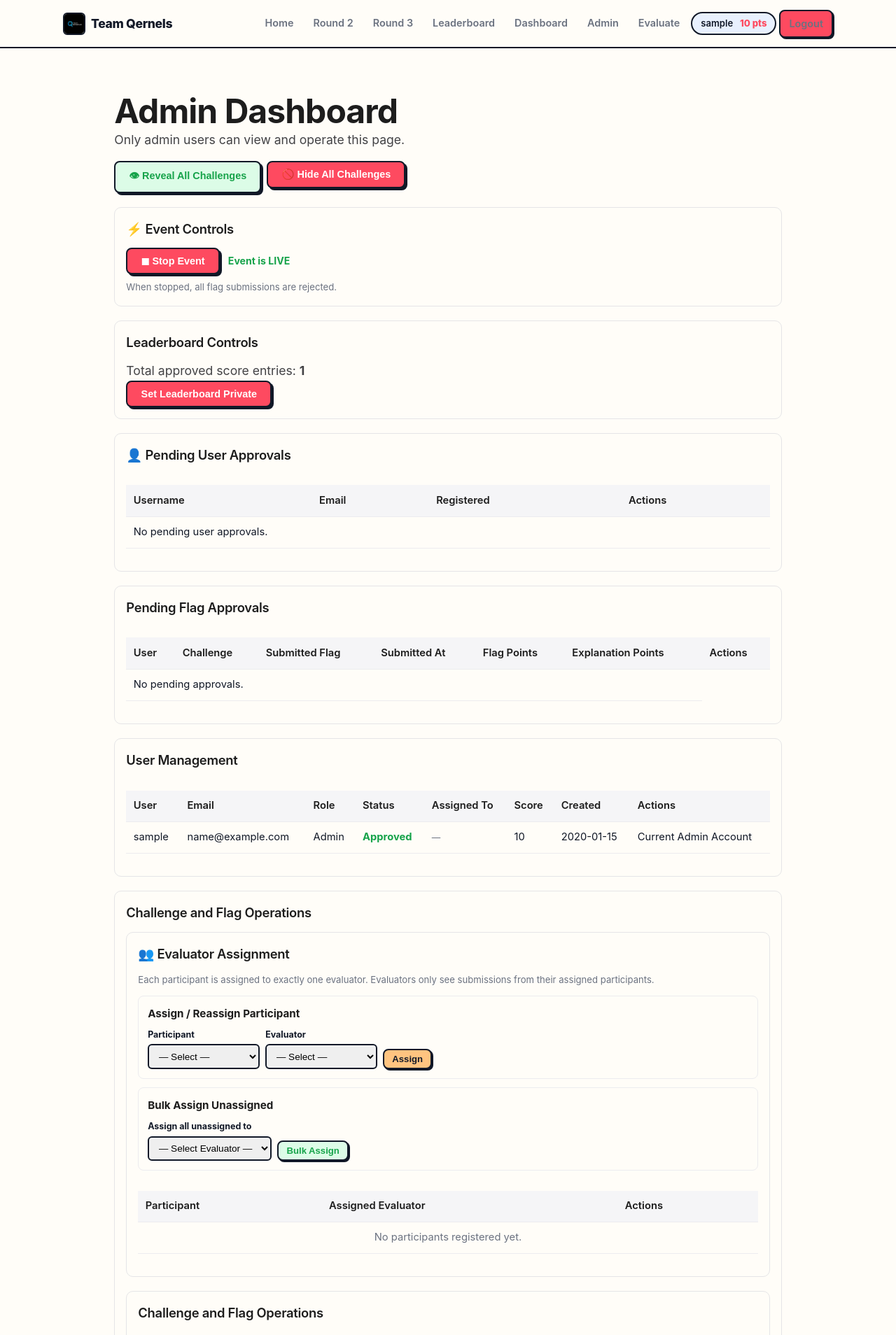
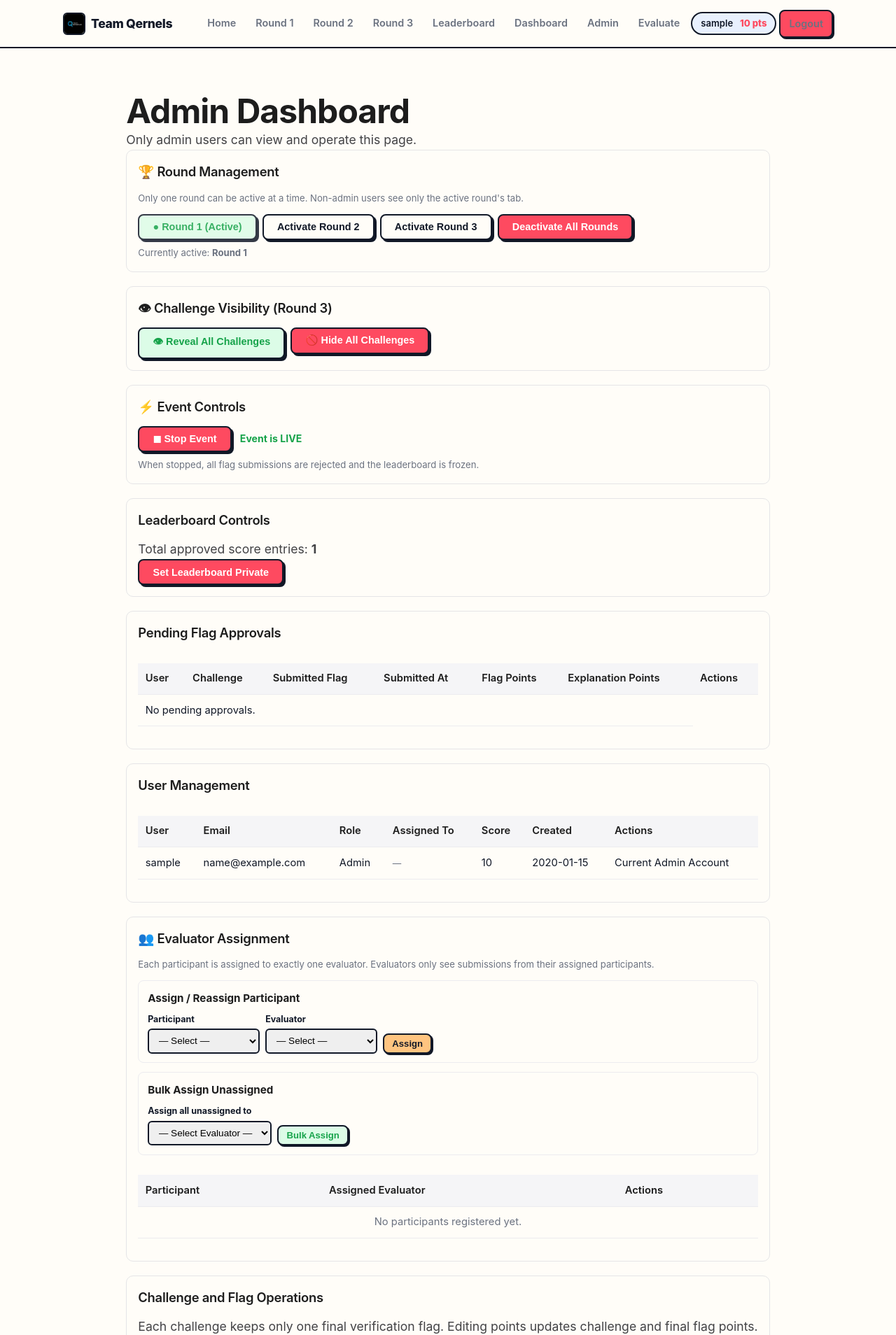
Before and after one commit to RaghunandhanG/ML-Fest-Platform, a FastAPI app: page /admin/dashboard in a window 1280 px wide. Shown: the top 1908 px of the page at 70% size. Run offline with FastAPI, Linux system fonts and the light colour scheme; a user stored in the database is signed in; tables that the repository leaves empty hold one stand-in row (values such as "Sample post").

Commit message:
activate separate rounds

```diff
--- a/database.py
+++ b/database.py
@@ -13,5 +13,5 @@ os.makedirs(os.path.join(BASE_DIR, "instance"), exist_ok=True)
 
 connect_args = {"check_same_thread": False} if DATABASE_URL.startswith("sqlite") else {}
 engine = create_engine(DATABASE_URL, connect_args=connect_args)
-SessionLocal = sessionmaker(autocommit=False, autoflush=False, bind=engine)
+SessionLocal = sessionmaker(autocommit=False, autoflush=False, bind=engine, expire_on_commit=False)
 Base = declarative_base()
--- a/deps.py
+++ b/deps.py
@@ -66,6 +66,7 @@ def render(template_name: str, request: Request, **context):
         "get_flashed_messages": lambda with_categories=False: (
             flashes if with_categories else [m for _, m in flashes]
         ),
+        "site_config": getattr(request.state, "site_config", None),
         **context,
     }
     return templates.TemplateResponse(template_name, ctx)
--- a/main.py
+++ b/main.py
@@ -19,7 +19,7 @@ from starlette.middleware.sessions import SessionMiddleware
 from config import SECRET_KEY, UPLOAD_FOLDER
 from database import Base, engine, SessionLocal
 from deps import render, ANONYMOUS
-from models import User, Challenge, Flag
+from models import User, Challenge, Flag, SiteConfig, get_site_config
 from challenge_catalog import CATALOG, get_catalog_by_order
 
 BASE_DIR = os.path.dirname(os.path.abspath(__file__))
@@ -113,11 +113,17 @@ def ensure_challenge_files():
                     f.write(f"Source: {item['url']}\n")
 
 
+def ensure_site_config(db):
+    """Ensure a SiteConfig singleton row exists."""
+    get_site_config(db)
+
+
 def init_data():
     db = SessionLocal()
     try:
         sync_challenge_catalog(db)
         ensure_default_admin(db)
+        ensure_site_config(db)
     finally:
         db.close()
     ensure_challenge_files()
@@ -152,7 +158,11 @@ async def db_session_middleware(request: Request, call_next):
             request.state.user = user if user else ANONYMOUS
         else:
             request.state.user = ANONYMOUS
+        request.state.site_config = get_site_config(session)
         response = await call_next(request)
+        # Prevent browsers/proxies from caching user-specific pages
+        response.headers.setdefault("Cache-Control", "no-store, no-cache, must-revalidate, max-age=0")
+        response.headers.setdefault("Pragma", "no-cache")
         return response
     except Exception:
         session.rollback()
@@ -161,7 +171,15 @@ async def db_session_middleware(request: Request, call_next):
         session.close()
 
 
-app.add_middleware(SessionMiddleware, secret_key=SECRET_KEY)
+app.add_middleware(
+    SessionMiddleware,
+    secret_key=SECRET_KEY,
+    session_cookie="ctf_session",
+    max_age=14 * 24 * 60 * 60,
+    same_site="lax",
+    https_only=False,
+    path="/",
+)
 
 
 # ── Static files ─────────────────────────────────────────────────────────────
@@ -171,7 +189,7 @@ app.mount("/static", StaticFiles(directory=os.path.join(BASE_DIR, "static")), na
 
 # ── Include routers ──────────────────────────────────────────────────────────
 
-from routes import auth, api, challenges, admin, evaluator, evaluation, round2  # noqa: E402
+from routes import auth, api, challenges, admin, evaluator, evaluation, round1, round2  # noqa: E402
 
 app.include_router(auth.router)
 app.include_router(api.router)
@@ -179,6 +197,7 @@ app.include_router(challenges.router)
 app.include_router(admin.router)
 app.include_router(evaluator.router)
 app.include_router(evaluation.router)
+app.include_router(round1.router)
 app.include_router(round2.router)
 
 
--- a/routes/challenges.py
+++ b/routes/challenges.py
@@ -4,7 +4,7 @@ from fastapi import APIRouter, Request
 from fastapi.responses import RedirectResponse
 
 from deps import render
-from models import User, Challenge
+from models import User, Challenge, get_site_config
 from challenge_catalog import get_resources_by_order
 
 router = APIRouter(tags=["challenges"])
@@ -16,8 +16,8 @@ def _is_staff(request: Request) -> bool:
 
 
 def _get_event_active(db) -> bool:
-    admin_user = db.query(User).filter_by(is_admin=True).first()
-    return bool(admin_user and admin_user.event_active)
+    config = get_site_config(db)
+    return config.event_active
 
 
 @router.get("/challenges", name="challenges.list_challenges")
--- a/templates/admin_dashboard.html
+++ b/templates/admin_dashboard.html
@@ -61,14 +61,52 @@
 <h1>Admin Dashboard</h1>
 <p>Only admin users can view and operate this page.</p>
 
-<!-- Quick Reveal / Hide All -->
-<div style="display:flex; gap:0.5rem; margin:1rem 0 1.25rem; flex-wrap:wrap;">
+<!-- Round Management -->
+<div class="section">
+    <h2>&#127942; Round Management</h2>
+    <p style="font-size:0.82rem; color:var(--text-muted); margin-bottom:0.75rem;">Only one round can be active at a time. Non-admin users see only the active round's tab.</p>
+    <div style="display:flex; gap:0.5rem; flex-wrap:wrap; align-items:center;">
+        {% for r in [1,2,3] %}
+        <form method="POST" class="inline-form" action="{{ url_for('admin.set_active_round') }}">
+            <input type="hidden" name="round_number" value="{{ r }}">
+            {% if active_round == r %}
+                <button type="submit" class="btn btn-success" style="pointer-events:none; opacity:0.85;">
+                    &#9679; Round {{ r }} (Active)
+                </button>
+            {% else %}
+                <button type="submit" class="btn btn-secondary">
+                    Activate Round {{ r }}
+                </button>
+            {% endif %}
+        </form>
+        {% endfor %}
+        <form method="POST" class="inline-form" action="{{ url_for('admin.set_active_round') }}">
+            <input type="hidden" name="round_number" value="0">
+            {% if active_round == 0 %}
+                <button type="submit" class="btn btn-danger" style="pointer-events:none; opacity:0.85;">
+                    &#9679; No Round Active
+                </button>
+            {% else %}
+                <button type="submit" class="btn btn-danger">Deactivate All Rounds</button>
+            {% endif %}
+        </form>
+    </div>
+    <p style="font-size:0.82rem; color:var(--text-muted); margin-top:0.5rem;">
+        Currently active: <strong>{% if active_round %}Round {{ active_round }}{% else %}None{% endif %}</strong>
+    </p>
+</div>
+
+<!-- Quick Reveal / Hide All Challenges (Round 3) -->
+<div class="section">
+    <h2>&#128065; Challenge Visibility (Round 3)</h2>
+    <div style="display:flex; gap:0.5rem; flex-wrap:wrap;">
         <form method="POST" class="inline-form" action="{{ url_for('admin.reveal_all_challenges') }}">
             <button type="submit" class="btn btn-success">&#128065; Reveal All Challenges</button>
         </form>
         <form method="POST" class="inline-form" action="{{ url_for('admin.hide_all_challenges') }}">
             <button type="submit" class="btn btn-danger">&#128683; Hide All Challenges</button>
         </form>
+    </div>
 </div>
 
 <!-- Event Controls -->
@@ -86,7 +124,7 @@
             {% if event_active %}Event is LIVE{% else %}Event is STOPPED{% endif %}
         </span>
     </div>
-    <p style="font-size:0.82rem; color:var(--text-muted); margin-top:0.5rem;">When stopped, all flag submissions are rejected.</p>
+    <p style="font-size:0.82rem; color:var(--text-muted); margin-top:0.5rem;">When stopped, all flag submissions are rejected and the leaderboard is frozen.</p>
 </div>
 
 <!-- Leaderboard Controls -->
@@ -100,46 +138,6 @@
             <button type="submit" class="btn btn-success">Set Leaderboard Public</button>
         {% endif %}
     </form>
-</div>
-
-<!-- Pending User Approvals -->
-<div class="section">
-    <h2>&#128100; Pending User Approvals</h2>
-    <div class="table-wrap">
-        <table>
-            <thead>
-                <tr>
-                    <th>Username</th>
-                    <th>Email</th>
-                    <th>Registered</th>
-                    <th>Actions</th>
-                </tr>
-            </thead>
-            <tbody>
-                {% if pending_users %}
-                    {% for user in pending_users %}
-                    <tr>
-                        <td><strong>{{ user.username }}</strong></td>
-                        <td>{{ user.email }}</td>
-                        <td>{{ user.created_at.strftime('%Y-%m-%d %H:%M') }}</td>
-                        <td>
-                            <div class="actions">
-                                <form method="POST" class="inline-form" action="{{ url_for('admin.approve_user', user_id=user.id) }}">
-                                    <button type="submit" class="btn btn-success" style="padding:0.45rem 0.7rem;font-size:0.82rem;">Approve</button>
-                                </form>
-                                <form method="POST" class="inline-form" action="{{ url_for('admin.reject_user', user_id=user.id) }}">
-                                    <button type="submit" class="btn btn-danger" style="padding:0.45rem 0.7rem;font-size:0.82rem;">Reject</button>
-                                </form>
-                            </div>
-                        </td>
-                    </tr>
-                    {% endfor %}
-                {% else %}
-                    <tr><td colspan="4">No pending user approvals.</td></tr>
-                {% endif %}
-            </tbody>
-        </table>
-    </div>
 </div>
 
 <!-- Pending Flag Approvals -->
@@ -207,7 +205,6 @@
                     <th>User</th>
                     <th>Email</th>
                     <th>Role</th>
-                    <th>Status</th>
                     <th>Assigned To</th>
                     <th>Score</th>
                     <th>Created</th>
@@ -220,13 +217,6 @@
                     <td>{{ user.username }}</td>
                     <td>{{ user.email }}</td>
                     <td>{% if user.is_admin %}Admin{% elif user.is_evaluator %}Evaluator{% else %}Participant{% endif %}</td>
-                    <td>
-                        {% if user.is_approved %}
-                            <span style="color:var(--green); font-weight:700;">Approved</span>
-                        {% else %}
-                            <span style="color:var(--red); font-weight:700;">Pending</span>
-                        {% endif %}
-                    </td>
                     <td>
                         {% if user.is_admin or user.is_evaluator %}
                             <span style="font-size:0.78rem; color:var(--text-muted);">—</span>
@@ -241,11 +231,6 @@
                     <td>
                         {% if user.id != current_user.id %}
                         <div class="actions">
-                            {% if not user.is_approved %}
-                            <form method="POST" class="inline-form" action="{{ url_for('admin.approve_user', user_id=user.id) }}">
-                                <button type="submit" class="btn btn-success" style="padding:0.45rem 0.7rem;font-size:0.82rem;">Approve</button>
-                            </form>
-                            {% endif %}
                             {% if not user.is_admin %}
                             <form method="POST" class="inline-form" action="{{ url_for('admin.toggle_evaluator', user_id=user.id) }}">
                                 {% if user.is_evaluator %}
@@ -269,9 +254,6 @@
         </table>
     </div>
 </div>
-
-<div class="section">
-    <h2>Challenge and Flag Operations</h2>
 
 <!-- Evaluator ↔ Participant Assignment -->
 <div class="section">
--- a/templates/base.html
+++ b/templates/base.html
@@ -202,10 +202,18 @@
             </a>
             <ul class="nav-links">
                 <li><a href="{{ url_for('index') }}">Home</a></li>
-                <li><a href="{{ url_for('round2.index') }}">Round 2</a></li>
-                <li><a href="{{ url_for('challenges.list_challenges') }}">Round 3</a></li>
-                <li><a href="{{ url_for('challenges.leaderboard') }}">Leaderboard</a></li>
                 {% if current_user.is_authenticated %}
+                    {# Admin sees all round tabs; others see only the active round #}
+                    {% if current_user.is_admin or (site_config and site_config.active_round == 1) %}
+                    <li><a href="{{ url_for('round1.index') }}">Round 1</a></li>
+                    {% endif %}
+                    {% if current_user.is_admin or (site_config and site_config.active_round == 2) %}
+                    <li><a href="{{ url_for('round2.index') }}">Round 2</a></li>
+                    {% endif %}
+                    {% if current_user.is_admin or (site_config and site_config.active_round == 3) %}
+                    <li><a href="{{ url_for('challenges.list_challenges') }}">Round 3</a></li>
+                    <li><a href="{{ url_for('challenges.leaderboard') }}">Leaderboard</a></li>
+                    {% endif %}
                     <li><a href="{{ url_for('challenges.dashboard') }}">Dashboard</a></li>
                     {% if current_user.is_admin %}
                         <li><a href="{{ url_for('admin.dashboard') }}">Admin</a></li>
@@ -245,8 +253,6 @@
         <div class="footer-inner">
             <span>&copy; 2026 <strong>Team Qernels CTF</strong></span>
             <div class="footer-links">
-                <a href="{{ url_for('challenges.list_challenges') }}">Challenges</a>
-                <a href="{{ url_for('challenges.leaderboard') }}">Leaderboard</a>
                 {% if current_user.is_authenticated %}
                 <a href="{{ url_for('challenges.dashboard') }}">Dashboard</a>
                 {% endif %}
--- a/templates/leaderboard.html
+++ b/templates/leaderboard.html
@@ -32,6 +32,7 @@ async function loadLeaderboard() {
         var data = await response.json();
         if (data.success) { displayLeaderboard(data.leaderboard); }
         else if (data.message === 'Leaderboard is private') { document.getElementById('leaderboardContainer').innerHTML = '<div class="lb-private">The leaderboard is currently private.</div>'; }
+        else if (data.message && data.message.indexOf('not active') !== -1) { document.getElementById('leaderboardContainer').innerHTML = '<div class="lb-private">Event is not active. Leaderboard is frozen.</div>'; }
         else { document.getElementById('leaderboardContainer').innerHTML = '<div class="lb-error">Failed to load leaderboard.</div>'; }
     } catch (error) { document.getElementById('leaderboardContainer').innerHTML = '<div class="lb-error">Failed to load leaderboard.</div>'; }
 }
--- a/templates/login.html
+++ b/templates/login.html
@@ -52,7 +52,8 @@ document.getElementById('loginForm').addEventListener('submit', async (e) => {
         });
         const data = await res.json();
         if (data.success) {
-            window.location.href = '/challenges';
+            // Small delay to let the browser commit the Set-Cookie before navigating
+            setTimeout(function() { window.location.href = '/dashboard'; }, 150);
         } else {
             msg.innerHTML = '<div class="alert alert-error" style="margin-bottom:0.75rem;">' + data.message + '</div>';
         }
--- a/templates/register.html
+++ b/templates/register.html
@@ -23,7 +23,7 @@
     <div class="auth-shadow"></div>
     <div class="auth-inner">
         <h1>Create account</h1>
-        <p class="auth-sub">Join the ML Fest and start capturing flags. Your account will need admin approval before you can participate.</p>
+        <p class="auth-sub">Join the ML Fest and start capturing flags.</p>
         <form class="auth-form" id="registerForm">
             <div class="form-group"><label>Username</label><input type="text" id="username" required placeholder="At least 3 characters" autocomplete="username"></div>
             <div class="form-group"><label>Email</label><input type="email" id="email" required placeholder="you@example.com" autocomplete="email"></div>
```
Also changed, not shown: models.py (+24 -0 lines), routes/admin.py (+27 -11 lines), routes/api.py (+8 -8 lines), routes/auth.py (+6 -10 lines), routes/round1.py (added, +13 -0 lines), templates/round1.html (added, +50 -0 lines), instance/ctf_challenge.db (deleted). Lines whose indentation alone changed are shown as unchanged.
